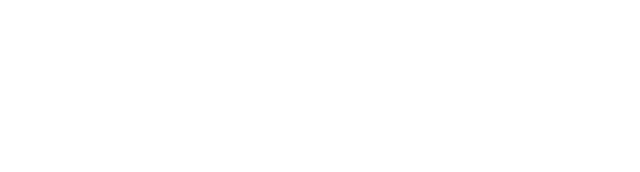
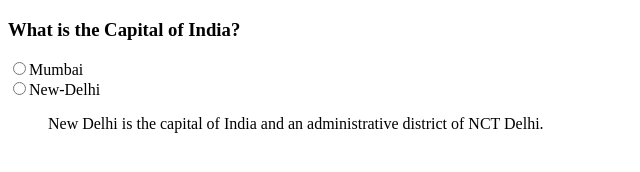
Before and after one commit to acciojob/trivia-sumit7057416306, a website: page main.html in a window 1280 px wide. Shown: the whole page, without its empty margins (0-640 px from the left). Drawn offline with Linux system fonts and the light colour scheme.

Commit message:
Update main.html

```diff
--- a/main.html
+++ b/main.html
@@ -7,7 +7,13 @@
 </head>
 
 <body>
-	<!-- the entire body must be written by student -->
+	<h3>What is the Capital of India?</h3>
+<form action=""><input type="radio"  name="capital" value="Mumbai" onclick="">Mumbai <br>
+<input type="radio" name="capital" value="New-Delhi" onclick="">New-Delhi
+</form>
+<blockquote cite="https://en.wikipedia.org/wiki/New_Delhi">
+    New Delhi is the capital of India and an administrative district of NCT Delhi.
+</blockquote>
     <script type="text/javascript" src="./script.js">
 </script>
 
```
